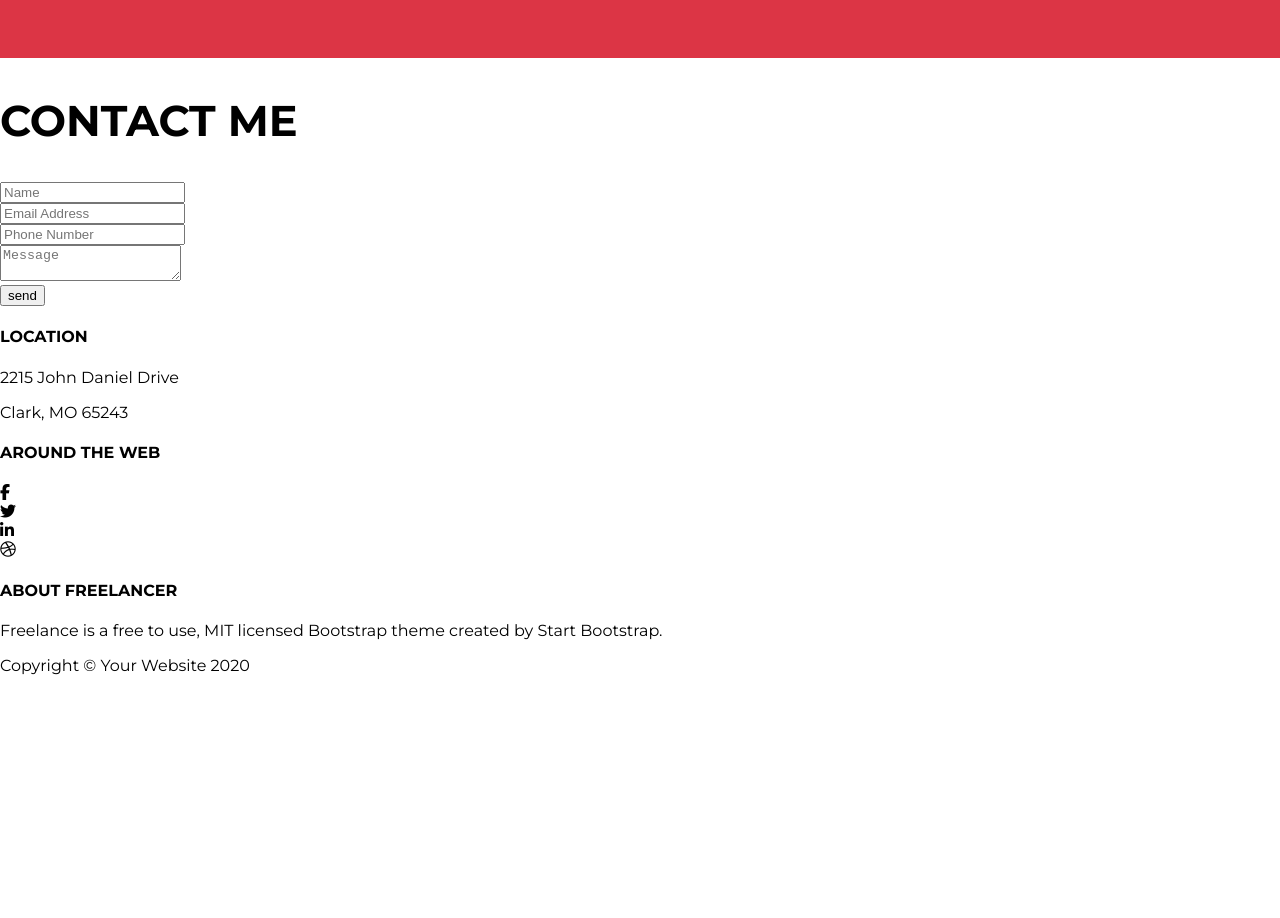
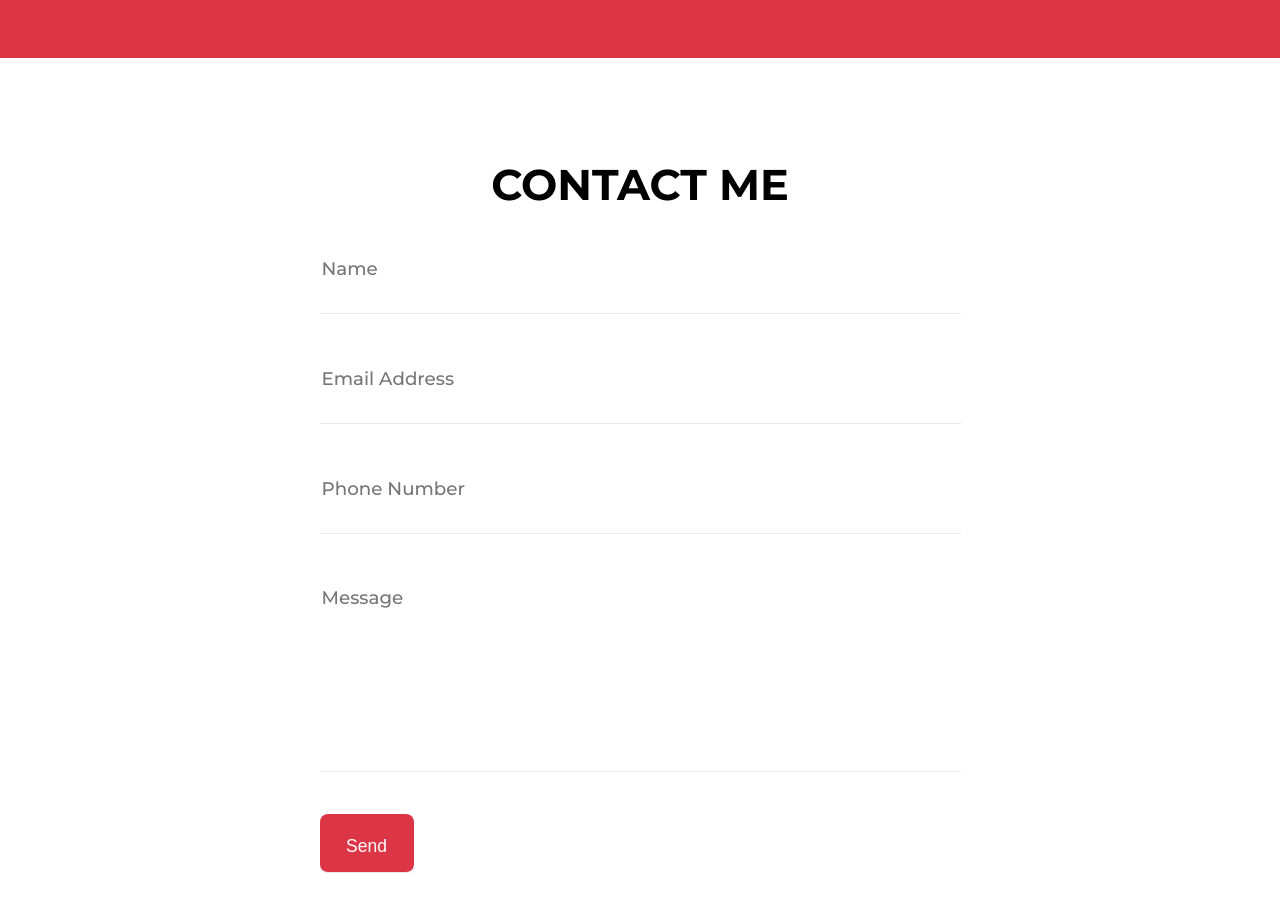
Before and after one commit to M8Eggman/Start-Css, a plain HTML site: page index.html in a window 1280 px wide. Shown: the part 2800-3718 px from the top of the page. Before the commit the page ends 3491 px from the top, so only its background shows below. Drawn offline with Linux system fonts and the light colour scheme.

Commit message:
ajout de style dans la sectionContact

```diff
--- a/index.html
+++ b/index.html
@@ -85,11 +85,11 @@
                 </div>
                 <div>
                     <label for="message"></label>
-                    <textarea name="" id="message" placeholder="Message"></textarea>
+                    <input type="text" name="" id="message" placeholder="Message">
                 </div>
                 <div>
                     <label for="send"></label>
-                    <input type="button" value="send">
+                    <input type="button" value="Send" id="send">
                 </div>
             </form>
         </div>
--- a/public/styles/style.css
+++ b/public/styles/style.css
@@ -133,6 +133,47 @@ nav {
 }
 
 /* sectionContact */
-
+#sectionContact {
+    margin: 64px;
+    display: flex;
+    flex-direction: column;
+    align-items: center;
+}
+.sectionContactH2 h2{
+    color: #2c3e50;
+}
+.sectionContactForm input, .sectionContactForm textarea {
+    border: none;
+    border-bottom: 1px solid #e9ecef;
+    width: 637px;
+}
+.sectionContactForm input {
+    height: 65px;
+    margin-bottom: 42px;
+}
+.sectionContactForm div:nth-of-type(4) input {
+    height: 193px;
+}
+.sectionContactForm div:last-of-type input {
+    padding-top: 7px;
+    width: 94px;
+    height: 59px;
+    border-radius: 8px;
+    color: white;
+    background-color: #dc3545;
+    font-size: 17.5px;
+    font-weight: 500;
+}
+.sectionContactForm input::placeholder {
+    position: relative;
+    bottom: 9px;
+    font-size: 18.3px;
+    font-weight: 500;
+    font-family: "Montserrat";
+}
+.sectionContactForm div:nth-of-type(4) input::placeholder {
+    position: relative;
+    bottom: 74px;
+}
 
 /* footer */
```
